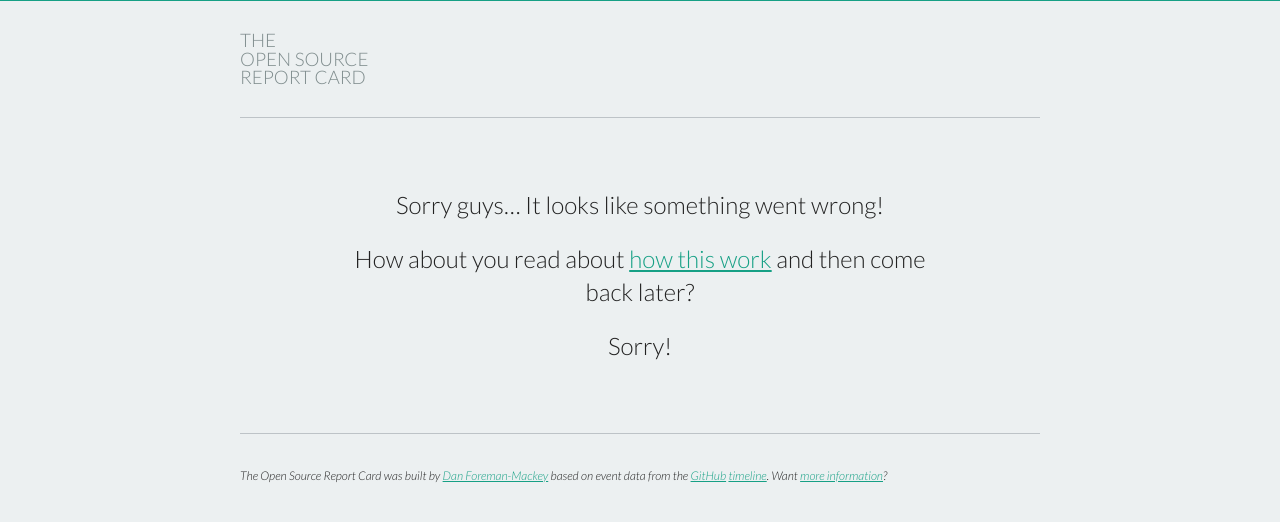
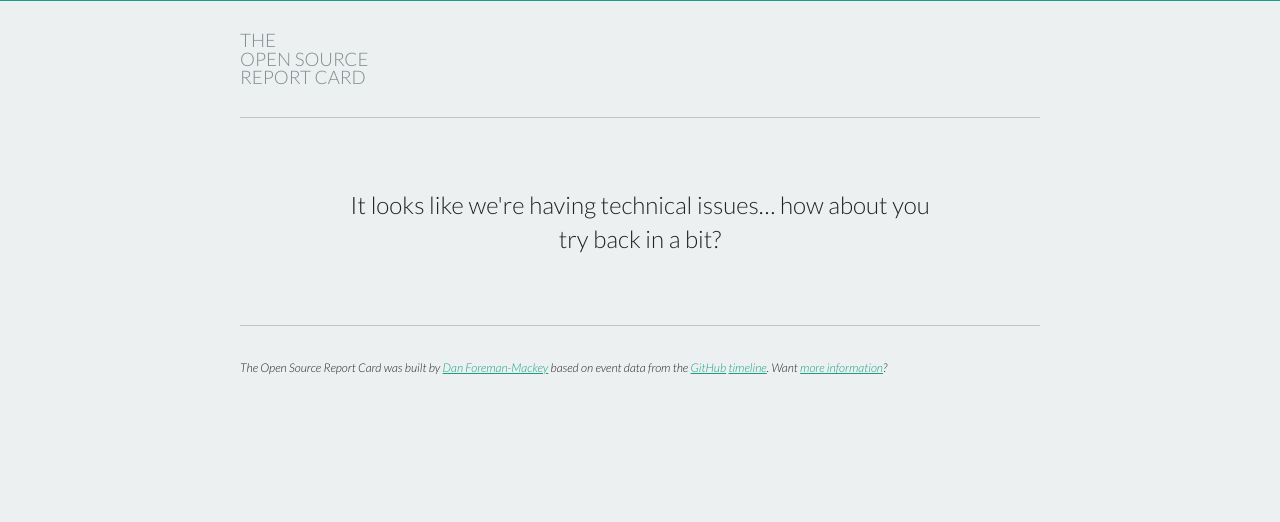
Before and after one commit to dfm/osrc, a Flask app: template osrc/templates/error.html in a window 1280 px wide. Shown: the part 165-687 px from the top of the page. Run offline with Flask 2, Linux system fonts and the light colour scheme; the template is opened without the code that fills it, so the values that code supplies are empty.

Commit message:
error pages

```diff
--- a/osrc/stats.py
+++ b/osrc/stats.py
@@ -18,7 +18,7 @@ from .database import get_connection, get_pipeline, format_key
 ghapi_url = "https://api.github.com/users/{username}"
 
 # The default time-to-live for the temporary keys (1 week).
-DEFAULT_TTL = 2 * 24 * 60 * 60
+DEFAULT_TTL = 7 * 24 * 60 * 60
 
 
 def _redis_execute(pipe, cmd, key, *args, **kwargs):
--- a/osrc/templates/error.html
+++ b/osrc/templates/error.html
@@ -6,13 +6,8 @@
 
 <div class="front-splash">
     <div class="splash-text">
-        Sorry guys… It looks like something went wrong! {{ error_message }}
-    </div>
-    <div class="splash-text">
-        How about you read about <a href="/#how-it-works">how this work</a> and then come back later?
-    </div>
-    <div class="splash-text">
-        Sorry!
+        It looks like we're having technical issues…
+        how about you try back in a bit?
     </div>
 </div>
 
--- a/osrc/templates/nav.html
+++ b/osrc/templates/nav.html
@@ -8,7 +8,7 @@
         {% endif %}
     </div>
     <form class="nav-form">
-        <input id="username" type="text" placeholder="How about 'mojombo', for example…">
+        <input id="username" type="text" placeholder="Enter a GitHub username">
     </form>
 </div>
 
```
Also changed, not shown: osrc/__init__.py (+12 -0 lines).
